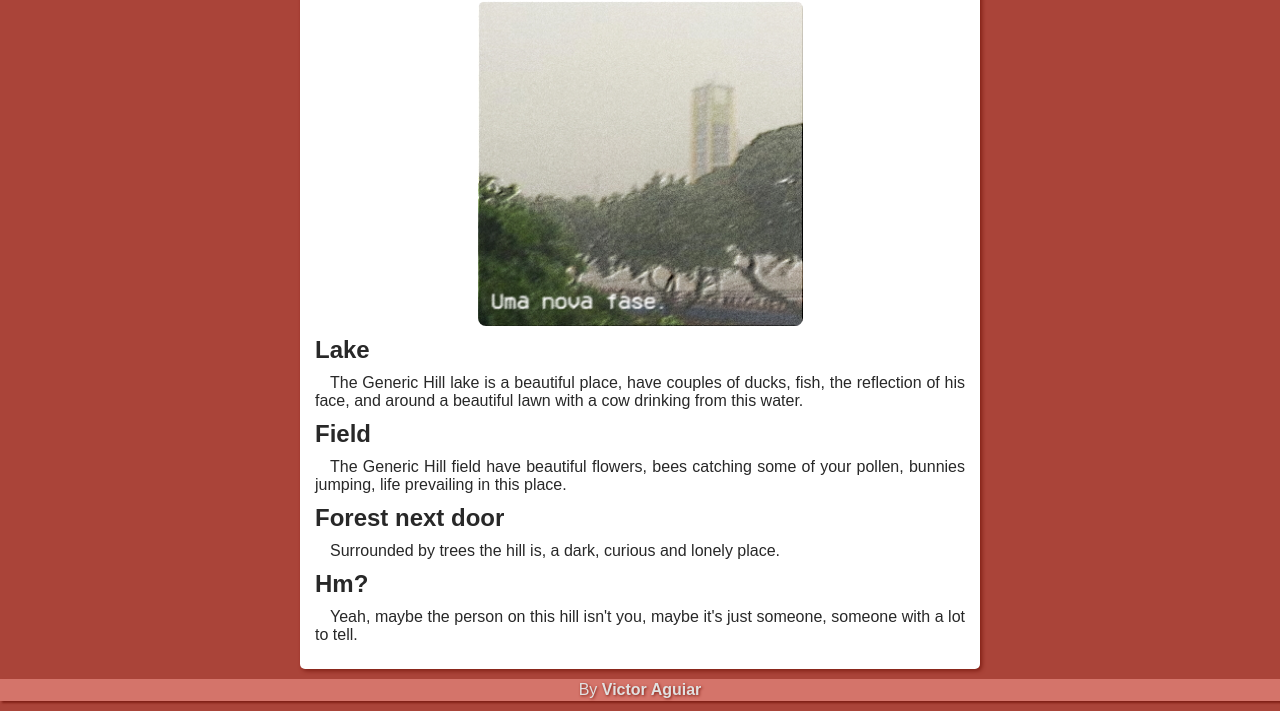
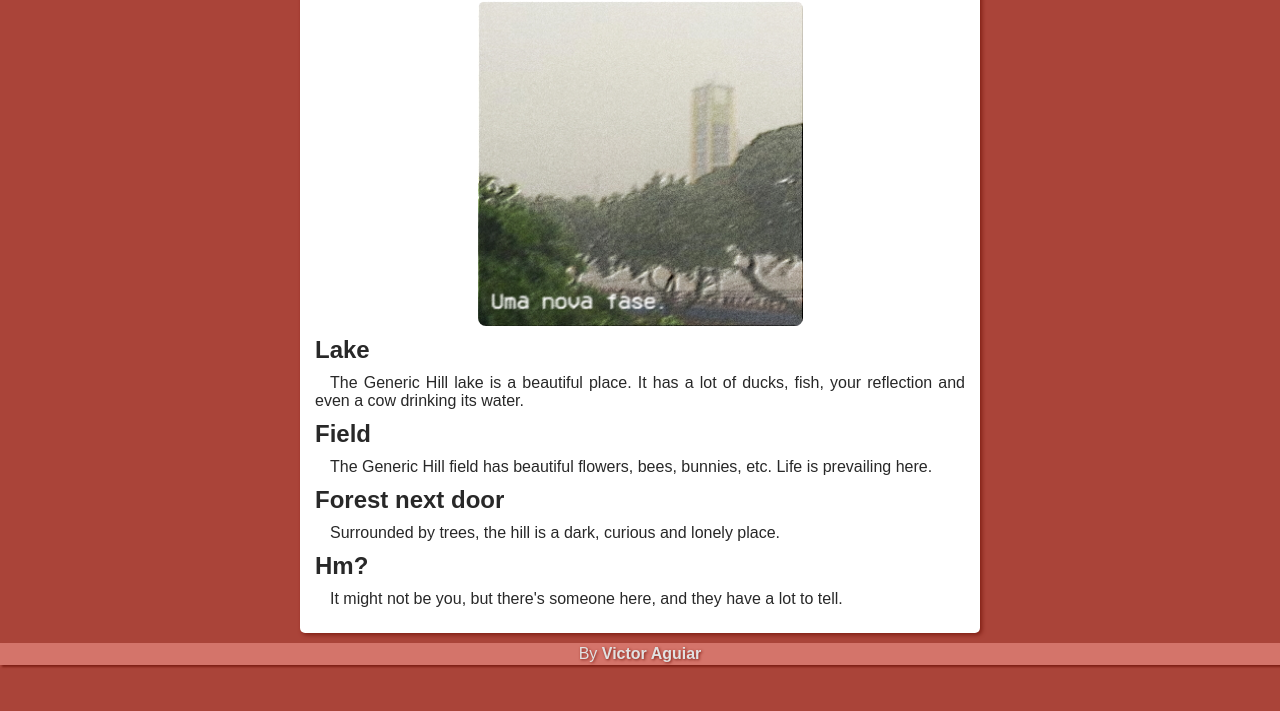
Before and after one commit to victor-4guiar/Generic-Hill, a plain HTML site: page index.html in a window 1280 px wide. Shown: the part 165-876 px from the top of the page. After the commit the page ends 840 px from the top, so only its background shows below. Drawn offline with Linux system fonts and the light colour scheme.

Commit message:
Texto readaptado com ajuda de Evie

```diff
--- a/index.html
+++ b/index.html
@@ -15,13 +15,13 @@
 			<h1>Welcome to Generic Hill!</h1>
 			<a href="https://youtu.be/VEe_yIbW64w" rel="external" target="_blank"><img src="images/sm.jpg" alt="São Miguel"></a>
 			<h2>Lake</h2>
-			<p>The Generic Hill lake is a beautiful place, have couples of ducks, fish, the reflection of his face, and around a beautiful lawn with a cow drinking from this water.</p>
+			<p>The Generic Hill lake is a beautiful place. It has a lot of ducks, fish, your reflection and even a cow drinking its water.</p>
 			<h2>Field</h2>
-			<p>The Generic Hill field have beautiful flowers, bees catching some of your pollen, bunnies jumping, life prevailing in this place.</p>
+			<p>The Generic Hill field has beautiful flowers, bees, bunnies, etc. Life is prevailing here.</p>
 			<h2>Forest next door</h2>
-			<p>Surrounded by trees the hill is, a dark, curious and lonely place.</p>
+			<p>Surrounded by trees, the hill is a dark, curious and lonely place.</p>
 			<h2>Hm?</h2>
-			<p>Yeah, maybe the person on this hill isn't you, maybe it's just someone, someone with a lot to tell.</p>
+			<p>It might not be you, but there's someone here, and they have a lot to tell.</p>
 		</main>
 		<footer><p>By <a href="https://www.youtube.com/channel/UCa1v1UHPai2HUr82p85BdLQ" rel="external" target="_blank">Victor Aguiar</a></p></footer>
 	</body>
```
